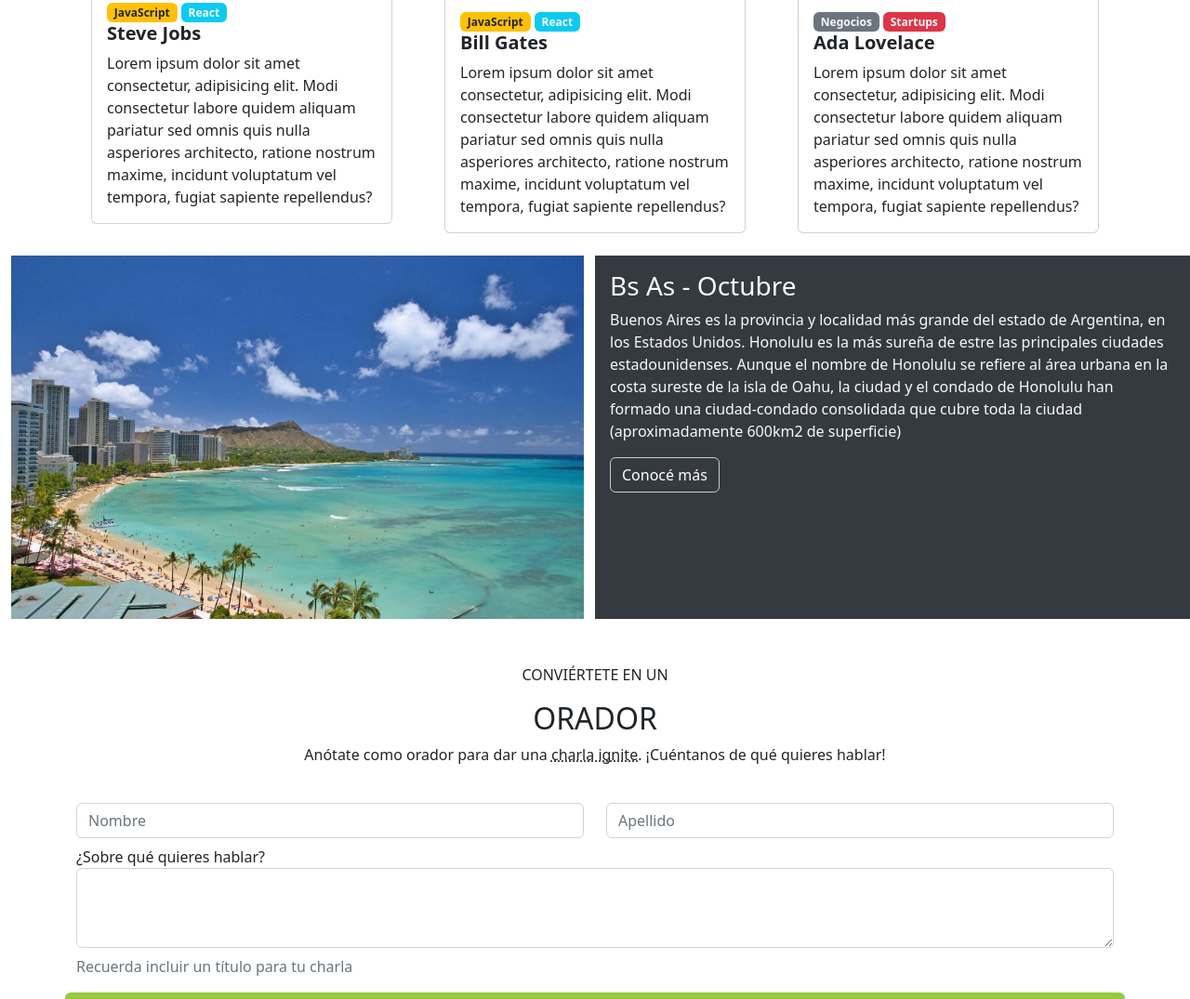
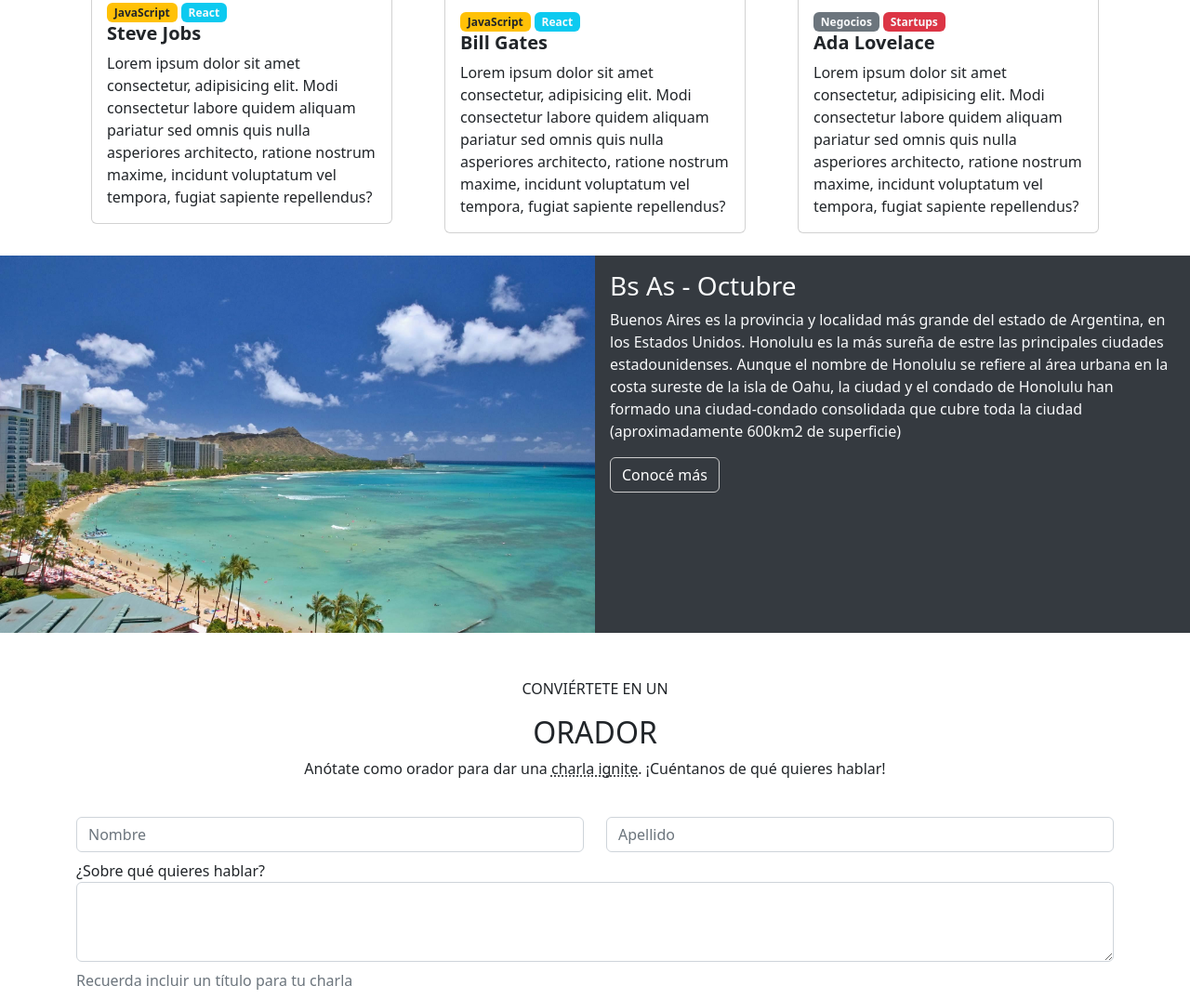
Before and after one commit to carolinacalvo/Trabajo-integrador, a plain HTML site: page index.html in a window 1280 px wide. Shown: the part 1320-2395 px from the top of the page at 93% size. Drawn offline with nearby package versions, Linux system fonts and the light colour scheme.

Commit message:
No padding en imagen Honolulu
No padding en imagen Honolulu

```diff
--- a/css/cssstylesheet.css
+++ b/css/cssstylesheet.css
@@ -149,3 +149,9 @@
     height: 100vh;
 
   }
+
+.no-padding {
+  padding: 0;
+
+  margin: 0;
+}
--- a/index.html
+++ b/index.html
@@ -140,7 +140,7 @@
 
     <div class="container-fluid">
         <div class="row">
-            <div class="col-12 col-lg-6">
+            <div class="col-12 col-lg-6 no-padding">
                 <img src="imagenes/honolulu.jpg" class="img-prueba" alt="Honolulu">
             </div>
 
```
